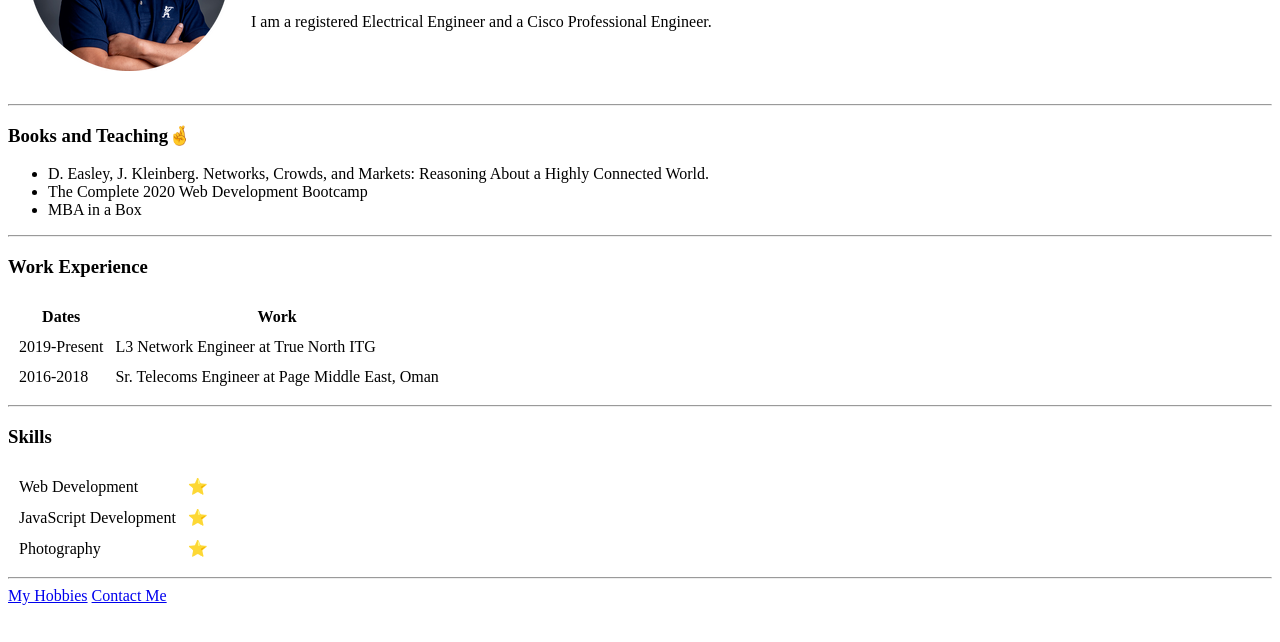
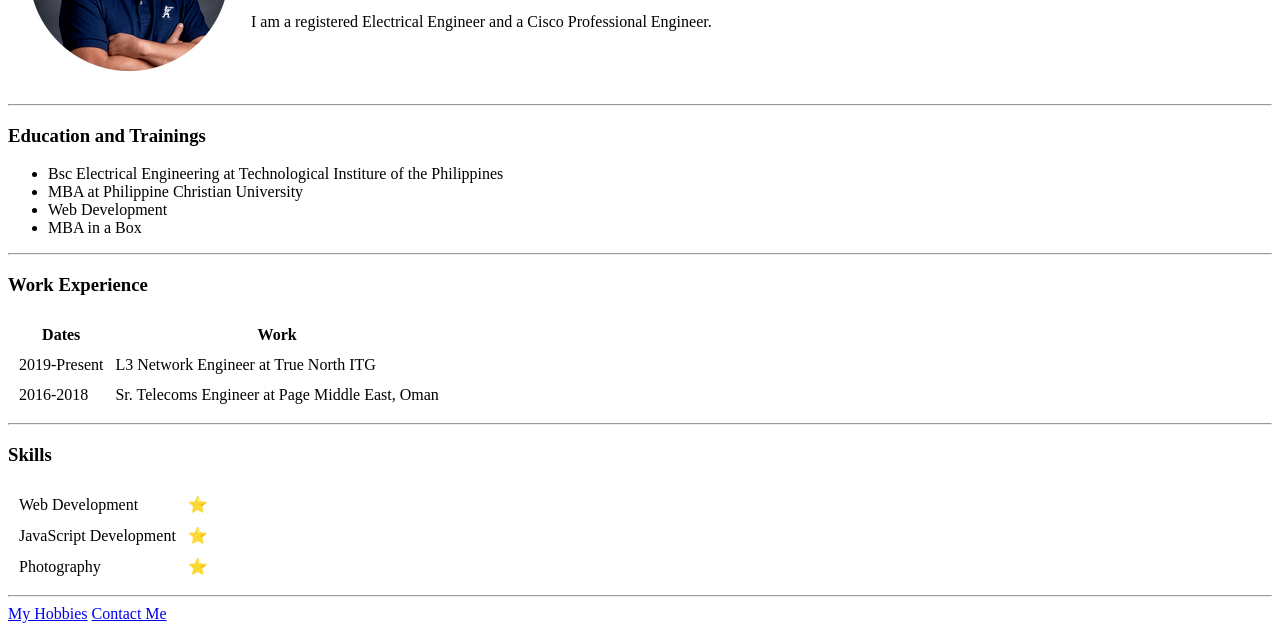
Before and after one commit to paulg81/CV, a plain HTML site: page index.html in a window 1280 px wide. Shown: the part 158-800 px from the top of the page. Drawn offline with Linux system fonts and the light colour scheme.

Commit message:
Add files via upload

```diff
--- a/index.html
+++ b/index.html
@@ -19,10 +19,11 @@
 
 
   <hr>
-  <h3>Books and Teaching🤞</h3>
+  <h3>Education and Trainings</h3>
   <ul>
-    <li>D. Easley, J. Kleinberg. Networks, Crowds, and Markets: Reasoning About a Highly Connected World.</li>
-    <li>The Complete 2020 Web Development Bootcamp</li>
+    <li>Bsc Electrical Engineering at Technological Institure of the Philippines</li>
+    <li>MBA at Philippine Christian University</li>
+    <li>Web Development</li>
     <li>MBA in a Box</li>
   </ul>
   <hr>
```
